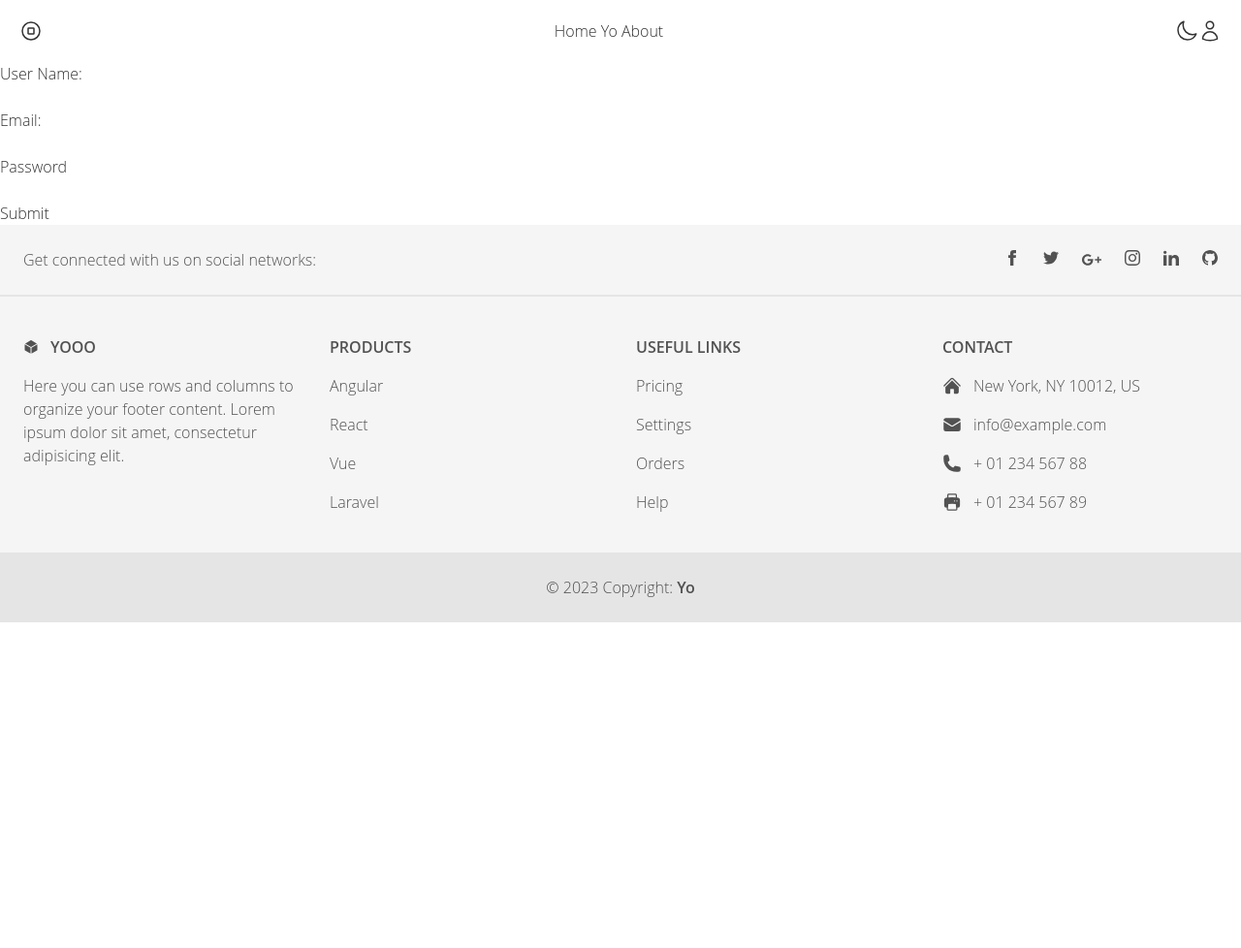
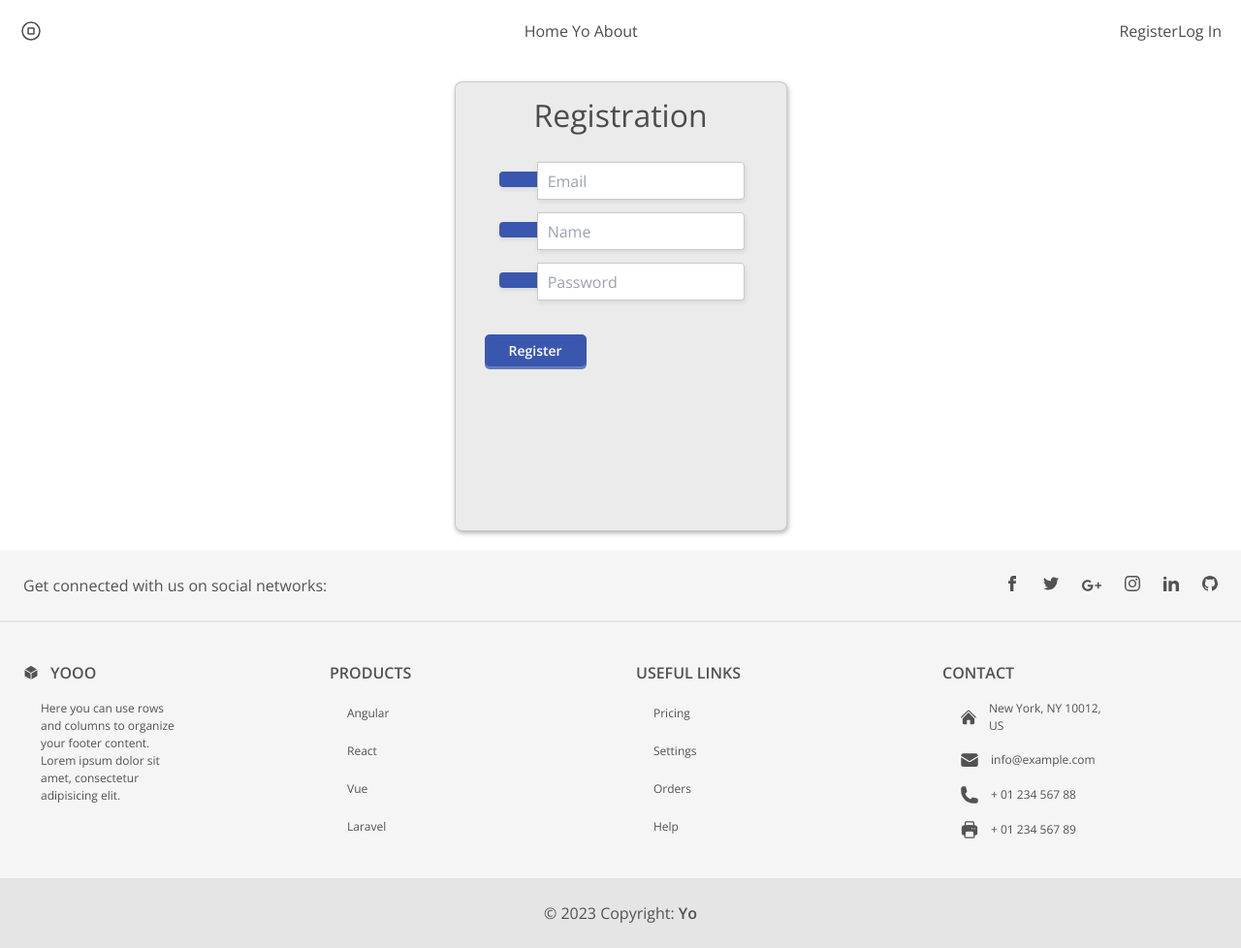
Before and after one commit to SinaPanahi/Bet-for-Respect, a Flask app: page /register in a window 1280 px wide. Shown: the whole page at 97% size. Before the commit the page ends 642 px from the top, so only its background shows below. Run offline with Flask 3, Linux system fonts and the light colour scheme; some libraries are stand-ins or nearby versions.

Commit message:
Login and register forms need to be styled

```diff
--- a/static/scripts/scripts.js
+++ b/static/scripts/scripts.js
@@ -56,6 +56,8 @@ nextSlide.addEventListener("click", function () {
 
   //   move slide by -100%
   slides.forEach((slide, indx) => {
+    console.log(curSlide, indx);
+
     slide.style.transform = `translateX(${100 * (indx - curSlide)}%)`;
   });
 });
--- /dev/null
+++ b/static/styles/registration.css
@@ -0,0 +1,103 @@
+:focus {
+  outline: none;
+}
+
+body,
+input,
+textarea,
+select {
+  font-family: "Open Sans", sans-serif;
+  font-size: 16px;
+  color: #4c4c4c;
+}
+
+p {
+  font-size: 12px;
+  width: 150px;
+  display: inline-block;
+  margin-left: 18px;
+}
+h1 {
+  font-size: 32px;
+  font-weight: 300;
+  color: #4c4c4c;
+  text-align: center;
+  padding-top: 10px;
+  margin-bottom: 10px;
+}
+
+html {
+  background-color: #ffffff;
+}
+
+.testbox {
+  margin: 20px auto;
+  width: 343px;
+  height: 464px;
+  border-radius: 8px/7px;
+  background-color: #ebebeb;
+  box-shadow: 1px 2px 5px rgba(0, 0, 0, 0.31);
+  border: solid 1px #cbc9c9;
+}
+
+form {
+  margin: 0 30px;
+}
+
+hr {
+  color: #a9a9a9;
+  opacity: 0.3;
+}
+
+input[type="text"],
+input[type="password"] {
+  width: 2 00px;
+  height: 39px;
+  border-radius: 0px 4px 4px 0px/5px 5px 4px 4px;
+  background-color: #fff;
+  box-shadow: 1px 2px 5px rgba(0, 0, 0, 0.09);
+  border: solid 1px #cbc9c9;
+  margin-left: -5px;
+  margin-top: 13px;
+  padding-left: 10px;
+}
+
+input[type="password"] {
+  margin-bottom: 25px;
+}
+
+#icon {
+  display: inline-block;
+  width: 40px;
+  background-color: #3a57af;
+  padding: 8px 0px 8px 15px;
+  margin-left: 15px;
+  border-radius: 4px 0px 0px 4px;
+  color: white;
+  box-shadow: 1px 2px 5px rgba(0, 0, 0, 0.09);
+  border: solid 0px #cbc9c9;
+}
+
+a.button {
+  font-size: 14px;
+  font-weight: 600;
+  color: white;
+  padding: 6px 25px;
+  margin: 10px 8px 20px 0px;
+  display: inline-block;
+  text-decoration: none;
+  width: fit-content;
+  height: fit-content;
+  border-radius: 5px;
+  background-color: #3a57af;
+  box-shadow: 0 3px rgba(58, 87, 175, 0.75);
+  transition: all 0.1s linear 0s;
+  top: 0px;
+  position: relative;
+}
+
+a.button:hover {
+  top: 3px;
+  background-color: #2e458b;
+  box-shadow: none;
+}
--- a/static/styles/style.css
+++ b/static/styles/style.css
@@ -160,3 +160,7 @@ body {
   padding: 30px 0;
   border-top: 1px solid #ccc;
 }
+
+footer {
+  margin-top: 10px;
+}
--- a/templates/layout.html
+++ b/templates/layout.html
@@ -31,7 +31,6 @@
             {% else %}
             <a href="{{ url_for('register') }}">Register</a>
             <a href="{{ url_for('login') }}">Log In</a>
-            <a href="{{ url_for('logout') }}">Log Out</a>
             {% endif %}
         </nav> -->
       <nav
@@ -59,11 +58,13 @@
           </svg>
         </div>
         <div class="">
-          <a href="#">Home</a>
+          <a href="{{ url_for('home') }}">Home</a>
           <a href="#">Yo</a>
-          <a href="#">About</a>
+          <a href="{{ url_for('about') }}">About</a>
         </div>
         <div class="flex">
+          {% if 'username' in session %}
+          <a href="{{ url_for('logout') }}">Log Out</a>
           <svg
             xmlns="http://www.w3.org/2000/svg"
             fill="none"
@@ -78,7 +79,7 @@
               d="M21.752 15.002A9.718 9.718 0 0118 15.75c-5.385 0-9.75-4.365-9.75-9.75 0-1.33.266-2.597.748-3.752A9.753 9.753 0 003 11.25C3 16.635 7.365 21 12.75 21a9.753 9.753 0 009.002-5.998z"
             />
           </svg>
-
+          <!-- <a href="{{ url_for('users', username=session['username'].lower())}}">User</a> -->
           <svg
             xmlns="http://www.w3.org/2000/svg"
             fill="none"
@@ -93,6 +94,10 @@
               d="M15.75 6a3.75 3.75 0 11-7.5 0 3.75 3.75 0 017.5 0zM4.501 20.118a7.5 7.5 0 0114.998 0A17.933 17.933 0 0112 21.75c-2.676 0-5.216-.584-7.499-1.632z"
             />
           </svg>
+          {% else %}
+          <a href="{{ url_for('register') }}">Register</a>
+          <a href="{{ url_for('login') }}">Log In</a>
+          {% endif %}
         </div>
       </nav>
     </header>
--- a/templates/register.html
+++ b/templates/register.html
@@ -1,7 +1,6 @@
-{% extends "layout.html" %}
-{% block title %} Register {% endblock %}
-{% block content %}
-<form id="register_form" action="#" method="POST">
+{% extends "layout.html" %} {% block title %} Register {% endblock %} {% block
+content %}
+<!-- <form id="register_form" action="#" method="POST">
     <p>User Name:</p>
     <p><input type="text" name = 'name'></p>
     <p>Email:</p>
@@ -9,5 +8,42 @@
     <p>Password</p>
     <p><input type="password" name = 'password'></p>
     <p><input type="submit"></p>
-</form>
+</form> -->
+<link
+  href="https://fonts.googleapis.com/css?family=Open+Sans:400,300,300italic,400italic,600"
+  rel="stylesheet"
+  type="text/css"
+/>
+<link
+  href="//netdna.bootstrapcdn.com/font-awesome/3.1.1/css/font-awesome.css"
+  rel="stylesheet"
+/>
+
+<link
+  rel="stylesheet"
+  href="{{ url_for('static', filename='styles/registration.css') }}"
+/>
+
+<div class="testbox">
+  <h1>Registration</h1>
+
+  <form action="/">
+    <hr />
+
+    <label id="icon" for="email"><i class="icon-envelope"></i></label>
+    <input type="text" name="email" id="email" placeholder="Email" required />
+    <label id="icon" for="name"><i class="icon-user"></i></label>
+    <input type="text" name="name" id="name" placeholder="Name" required />
+    <label id="icon" for="password"><i class="icon-shield"></i></label>
+    <input
+      type="password"
+      name="password"
+      id="password"
+      placeholder="Password"
+      required
+    />
+
+    <a href="#" class="button">Register</a>
+  </form>
+</div>
 {% endblock %}
```
Also changed, not shown: templates/home.html (+4 -3 lines), templates/login.html (+39 -5 lines).
